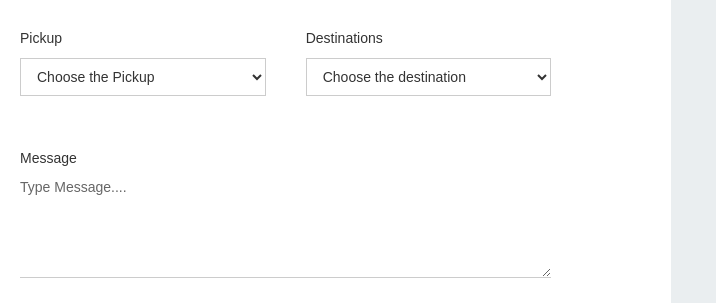
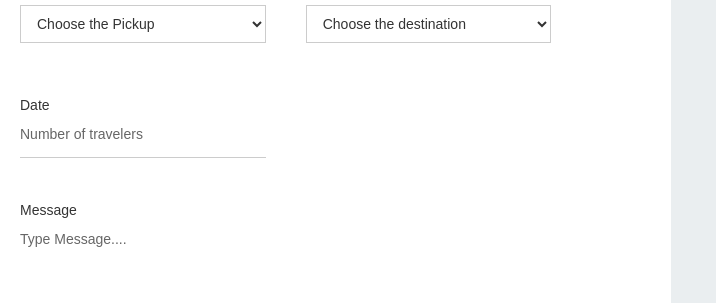
Before and after one commit to hamzaelbaz/marrakechtransports, a website: page public/contact.html in a window 1280 px wide. Shown: the part 776-1079 px from the top of the page, 0-716 px from the left. Drawn offline with nearby package versions, Linux system fonts and the light colour scheme; a web font is replaced by a local one.

Commit message:
Initial commit

```diff
--- a/public/contact.html
+++ b/public/contact.html
@@ -282,6 +282,7 @@
 <option value="Zagora">Zagora</option>
 <option value="zag">zag</option>
                          </select></div>
+                         <div><label for="date" class="field-label">Date</label><input class="input w-input" maxlength="256" name="number" data-name="number" placeholder="Number of travelers " type="number" id="nombre" min="1" required=""/></div>
                            <div id="w-node-_65e09e95-9e58-70c0-4161-77a8df6e6a69-4874a91d"><label for="message" class="field-label">Message</label><textarea required="" placeholder="Type Message...." maxlength="5000" id="message" name="Message" data-name="Message" class="textarea w-input"></textarea></div>
                         </div>
                         <div class="form-condition">
```
